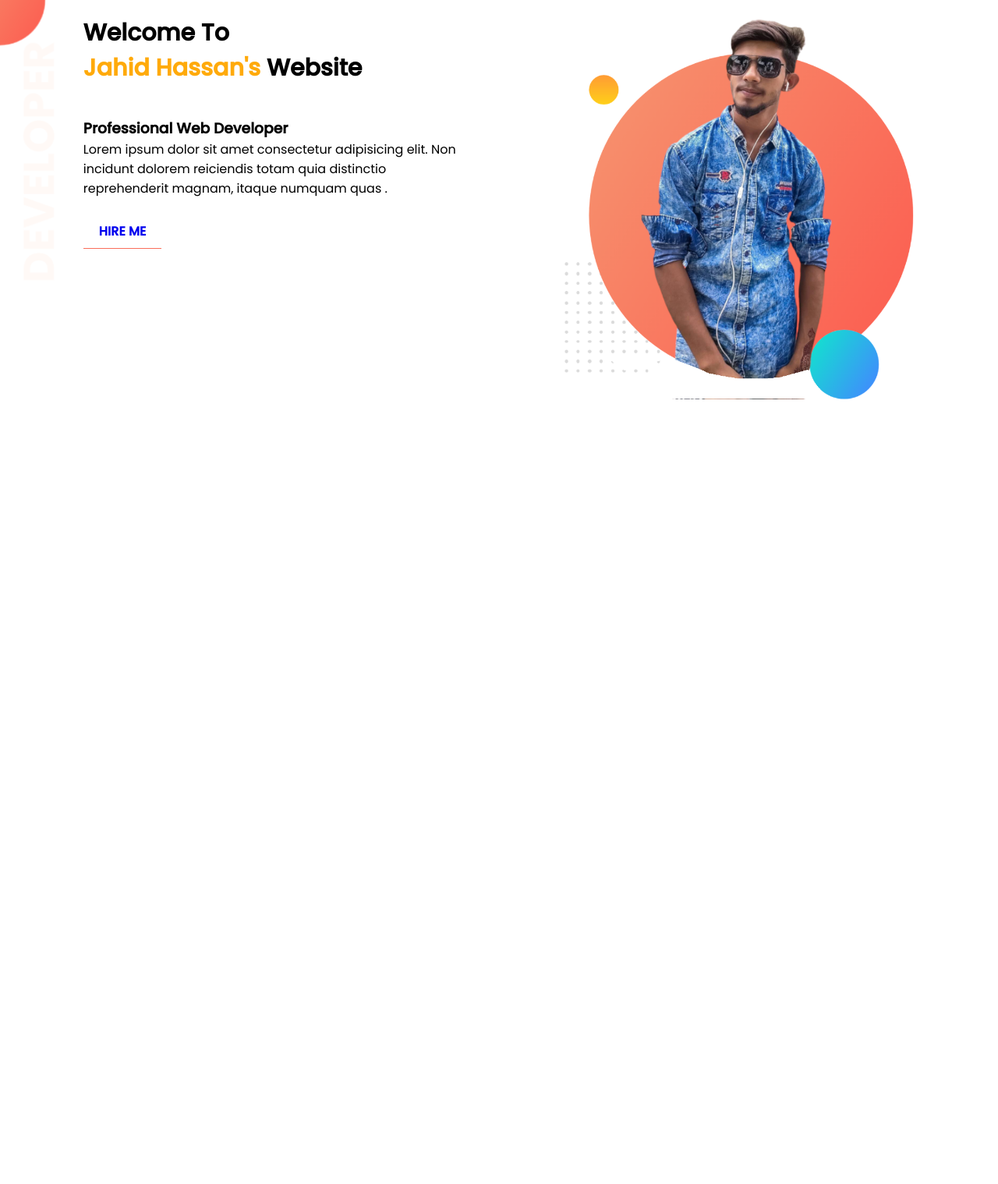
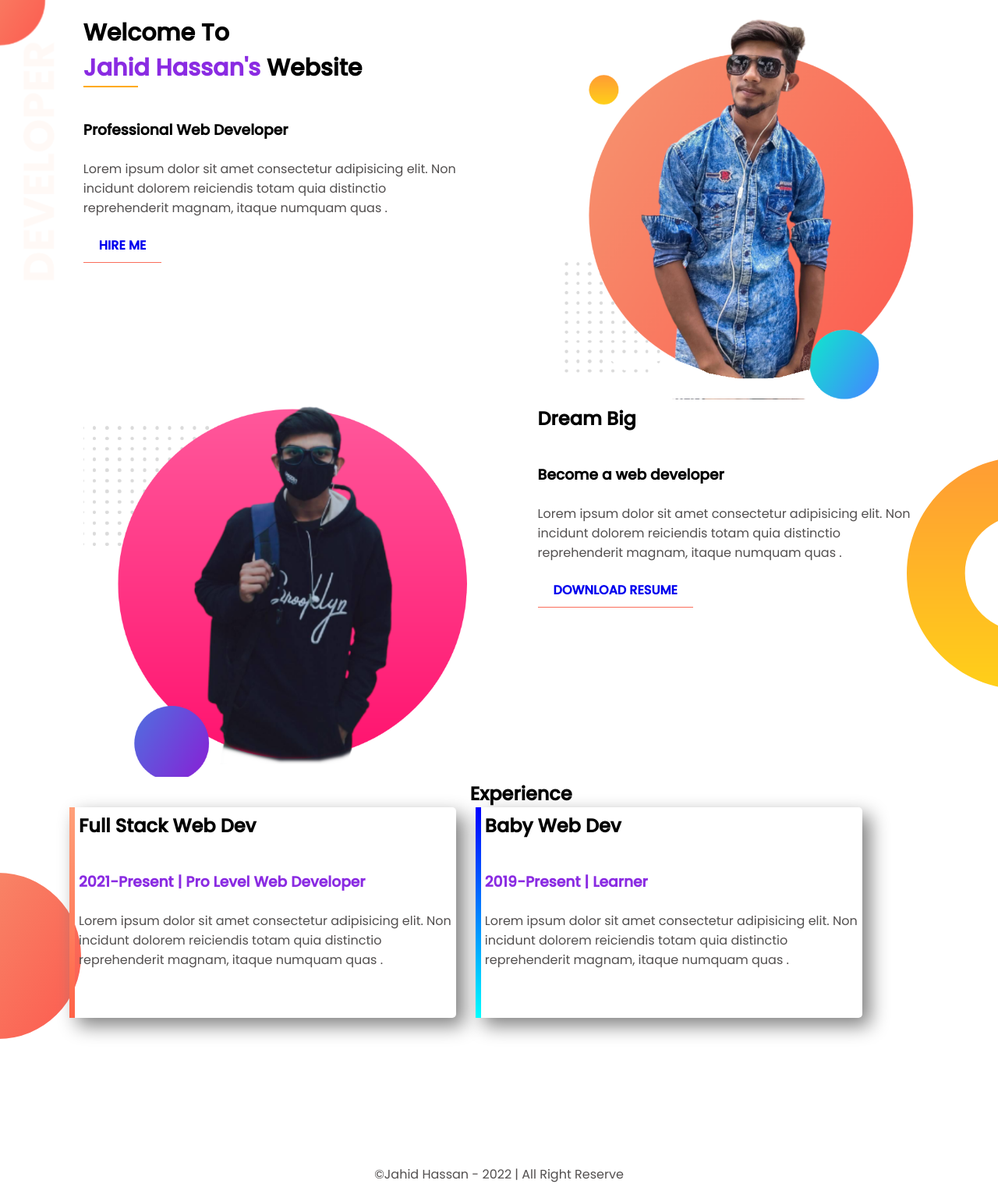
Before and after one commit to jahid005/Portfolio, a plain HTML site: page index.html in a window 1280 px wide. Shown: the whole page at 78% size. Before the commit the page ends 800 px from the top, so only its background shows below. Drawn offline with Linux system fonts and the light colour scheme.

Commit message:
finished

```diff
--- a/index.html
+++ b/index.html
@@ -17,9 +17,10 @@
 </head>
 <body>
     <section class="header">
-        <div class="header-top">
+        <div class="half-width">
             <h1>Welcome To</h1>
-            <h1><span class="name_highligt">Jahid Hassan's</span> Website</h1>
+            <h1><span class="orange_highligt">Jahid Hassan's</span> Website</h1>
+            <div class="name"></div>
             <h3>Professional Web Developer</h3>
             <p>Lorem ipsum dolor sit amet consectetur adipisicing elit. Non incidunt dolorem reiciendis totam quia distinctio reprehenderit magnam, itaque numquam quas .</p>
 
@@ -27,9 +28,41 @@
             <a class="hire-button" target="_blanktab" href="https://www.linkedin.com/in/jahid-hassan-82145a219/">HIRE ME</a>
 
         </div>
-        <div class="header-top">
+        <div class="half-width">
             <img src="./img/profile1.png" alt="">
         </div>
     </section>
+    <section  class="dream-section">
+        <div class="half-width">
+            <img src="./img/profile2.png" alt="">
+        </div>
+        <div class="half-width">
+            <h2>Dream Big</h2>
+            <h3>Become a web developer</h3>
+            <p>Lorem ipsum dolor sit amet consectetur adipisicing elit. Non incidunt dolorem reiciendis totam quia distinctio reprehenderit magnam, itaque numquam quas .</p>
+
+            <a class="hire-button" target="_blanktab" href="https://www.linkedin.com/in/jahid-hassan-82145a219/">DOWNLOAD RESUME</a>
+        </div>
+    </section>
+
+    <section class="experience-section">
+        <h2>Experience</h2>
+        <div id="full-stack" class="half-width experience-box">
+            <h2>Full Stack Web Dev</h2>
+            <h3 class="orange_highligt">2021-Present | Pro Level Web Developer</h3>
+            <p>Lorem ipsum dolor sit amet consectetur adipisicing elit. Non incidunt dolorem reiciendis totam quia distinctio reprehenderit magnam, itaque numquam quas .</p>
+        </div>
+        <div id="baby-web" class="half-width experience-box">
+            <h2>Baby Web Dev</h2>
+            <h3 class="orange_highligt">2019-Present | Learner</h3>
+            <p>Lorem ipsum dolor sit amet consectetur adipisicing elit. Non incidunt dolorem reiciendis totam quia distinctio reprehenderit magnam, itaque numquam quas .</p>
+        </div>
+    </section>
+
+    <section class="footer-section">
+        <footer>
+            <p>&copy;Jahid Hassan - 2022 | All Right Reserve</p>
+        </footer>
+    </section>
 </body>
 </html>
--- a/style.css
+++ b/style.css
@@ -10,38 +10,58 @@ a{
     text-decoration:none;
 }
 
+p{
+    margin:23px 0;
+    color:rgb(82, 79, 79);
+}
+
 body{
     font-family: 'Poppins', sans-serif;
 
+}
+section{
+    height: 450px;
 }
 /* header-info */
 h1{
     font-size:30px;
 }
-.name_highligt{
-    color:rgb(255, 170, 11);
+.orange_highligt{
+    /* color:rgb(255, 170, 11); */
+    color:blueviolet;
 }
+/* Animation */
+.name{
+    width:70px;
+    height:2px;
+    position: relative;
+    background:rgb(255, 170, 11);
+    animation:mymove 5s infinite;
+    animation-timing-function: ease;
+}
+@keyframes mymove {
+    from{left: 0px;}
+    to{left:158px;}
 
+}
 .header{
     background:url(./img/top-banner.png);
     background-repeat:no-repeat;
-    height: 400px;
     padding:20px;
 }
-.header-top{
+.half-width{
     width: 40%;
     float: left;
     padding-left:5%;
     margin-left:2%;
 }
-.header-top h3{
+.half-width h3{
     margin-top:40px;
 }
 /* Button */
 .hire-button{
     font-weight:700;
     padding:10px 20px;
-    /* border-radius:5px; */
     position: relative;
     z-index:1;
     border-bottom:1px solid rgba(250,110,90,1);
@@ -66,11 +86,47 @@ h1{
     z-index:-1;
 }
 .hire-button:hover::after{
-    width:101px;
+    width:100%;
     transition:.90s;
 
 }
 
-.header-top p{
-    margin-bottom: 30px;
+/* dream-section */
+.dream-section{
+    background:url(./img/dream-bg.png);
+    background-repeat:no-repeat;
+    background-position:right;
+    padding: 20px;
 }
+/* experience-section */
+.experience-box{
+    box-shadow:10px 10px 25px gray;
+    border-radius:5px;
+    height:60%;
+    padding: 6px 5px;
+    box-sizing: border-box;
+}
+.experience-section{
+    background:url(./img/exp-bg.png);
+    background-repeat: no-repeat;
+    background-position: left;
+    padding: 20px;
+}
+#full-stack{
+    border-left:7px solid;
+    border-image:linear-gradient(180deg,lightSalmon,tomato);
+    border-image-slice:1;
+    margin-left: 69px;
+}
+#baby-web{
+    border-left:7px solid;
+    border-image:linear-gradient(180deg,blue,cyan);
+    border-image-slice:1;
+}
+
+.footer-section{
+    height:0;
+}
+footer p{
+    text-align: center;
+}
```
Also changed, not shown: img/profile2.png (added).
